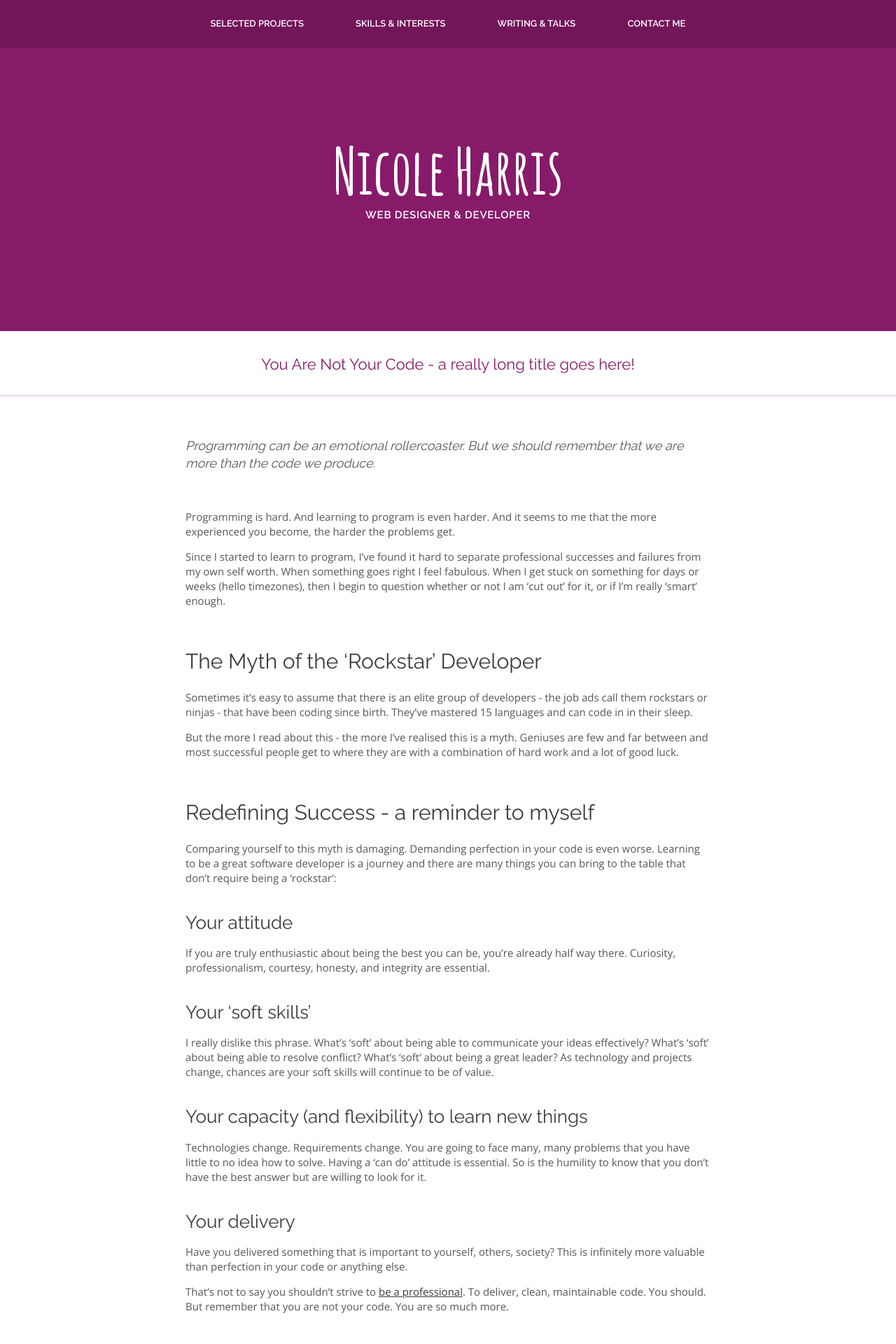
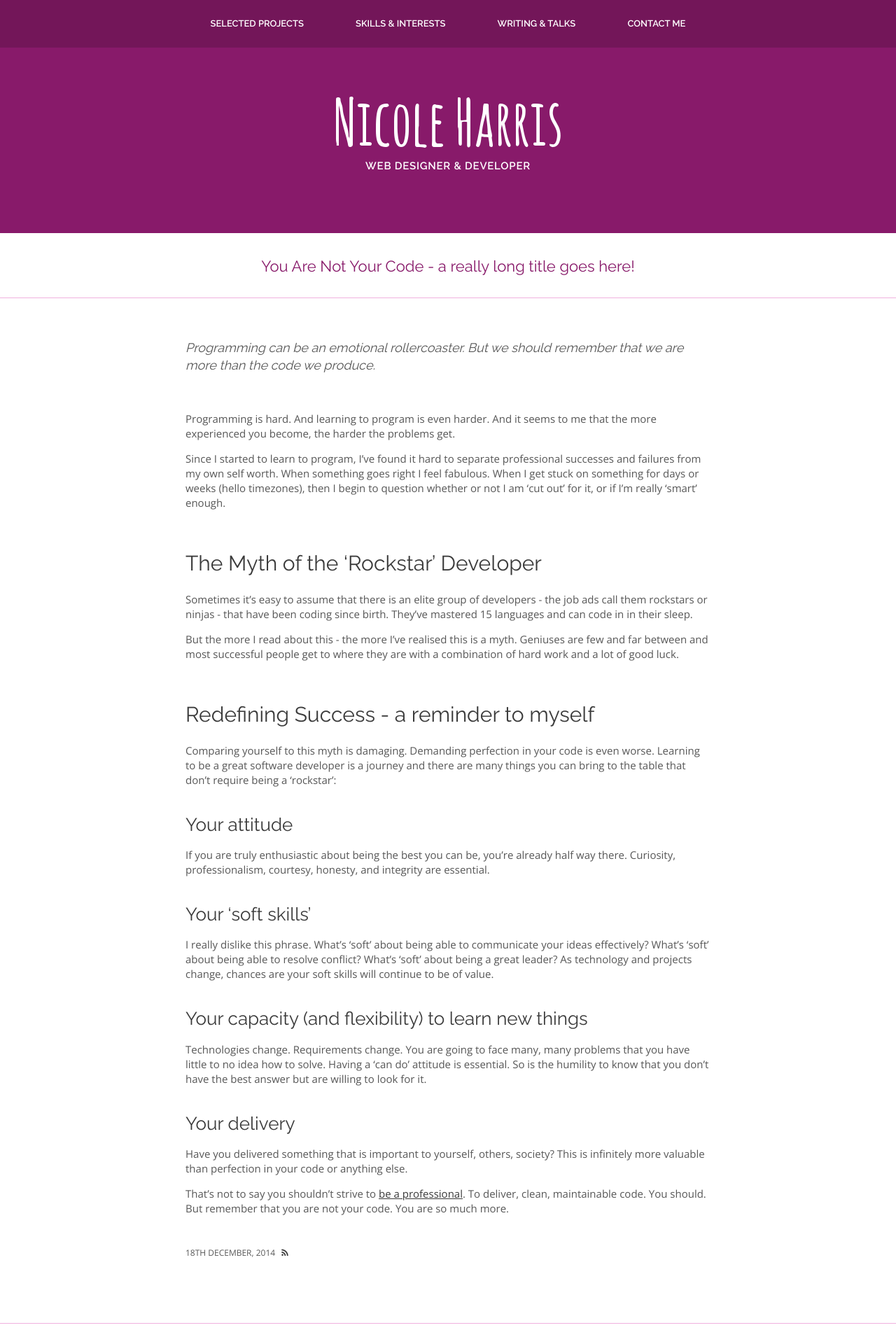
Before and after one commit to nlhkabu/nlhkabu.github.io, a Jekyll site: the page built from _posts/2014-12-18-you-are-not-your-code.md, in a window 1280 px wide. Shown: the top 1920 px of the page at 70% size. Built offline with Jekyll 4.4.1, drawn with Linux system fonts in a browser that asks for light colours; nearby versions of some CDN libraries.

Commit message:
Fix styling

```diff
--- a/_layouts/default.html
+++ b/_layouts/default.html
@@ -3,7 +3,7 @@
 ---
 
 {% include header.html %}
-    <body>
+    <body{% if page.class %} class="{{ page.class }}"{% endif %}>
         {% include nav.html %}
         {% include banner.html %}
         {{ content }}
--- a/_layouts/post.html
+++ b/_layouts/post.html
@@ -7,7 +7,6 @@
         <h1>{{ page.title }}</h1>
     </div>
 
-    <div class="content">
         <div class="container main">
             {% if page.tldr %}
                 <div class="tldr">
@@ -64,5 +63,4 @@
                 {% endif %}
             </div>
         {% endif %}
-    </div>
 </article>
--- a/_sass/structure/_site_structure.scss
+++ b/_sass/structure/_site_structure.scss
@@ -73,7 +73,7 @@
 .banner {
     background-color: $highlight;
     text-align: center;
-    padding: 140px 0;
+    padding: 70px 0;
 
     @media only screen and (max-width: 750px) {
         padding: 50px 10px;
@@ -88,6 +88,10 @@
         letter-spacing: .05em;
 
     }
+}
+
+.home .banner {
+    padding: 140px 0;
 }
 
 .section-heading {
@@ -199,7 +203,7 @@
         }
 
         &:hover {
-            background-color: #fbfbfb;
+            background-color: #f9f9f9;
 
             .fa {
                 color: #dedede;
@@ -216,9 +220,6 @@
 /* Article Pages */
 
 article {
-
-    .content {
-        position: relative;
 
     .container.main {
         padding-bottom: 90px;
@@ -248,7 +249,6 @@
         span {
             display: inline-block;
             margin-right: 5px;
-            }
         }
     }
 }
--- a/css/screen.scss
+++ b/css/screen.scss
@@ -5,8 +5,8 @@
 @import "structure/normalize",
         "structure/html5_boilerplate",
         "structure/helpers",
+        "structure/default_colours",
         "structure/pygments",
-        "structure/default_colours",
         "pages/colours",
         "pages/index",
         "structure/typography",
--- a/index.html
+++ b/index.html
@@ -1,6 +1,7 @@
 ---
 layout: default
 title: Home
+class: home
 ---
 
 <section class="dark" id="projects">
```
Lines whose indentation alone changed are shown as unchanged.
